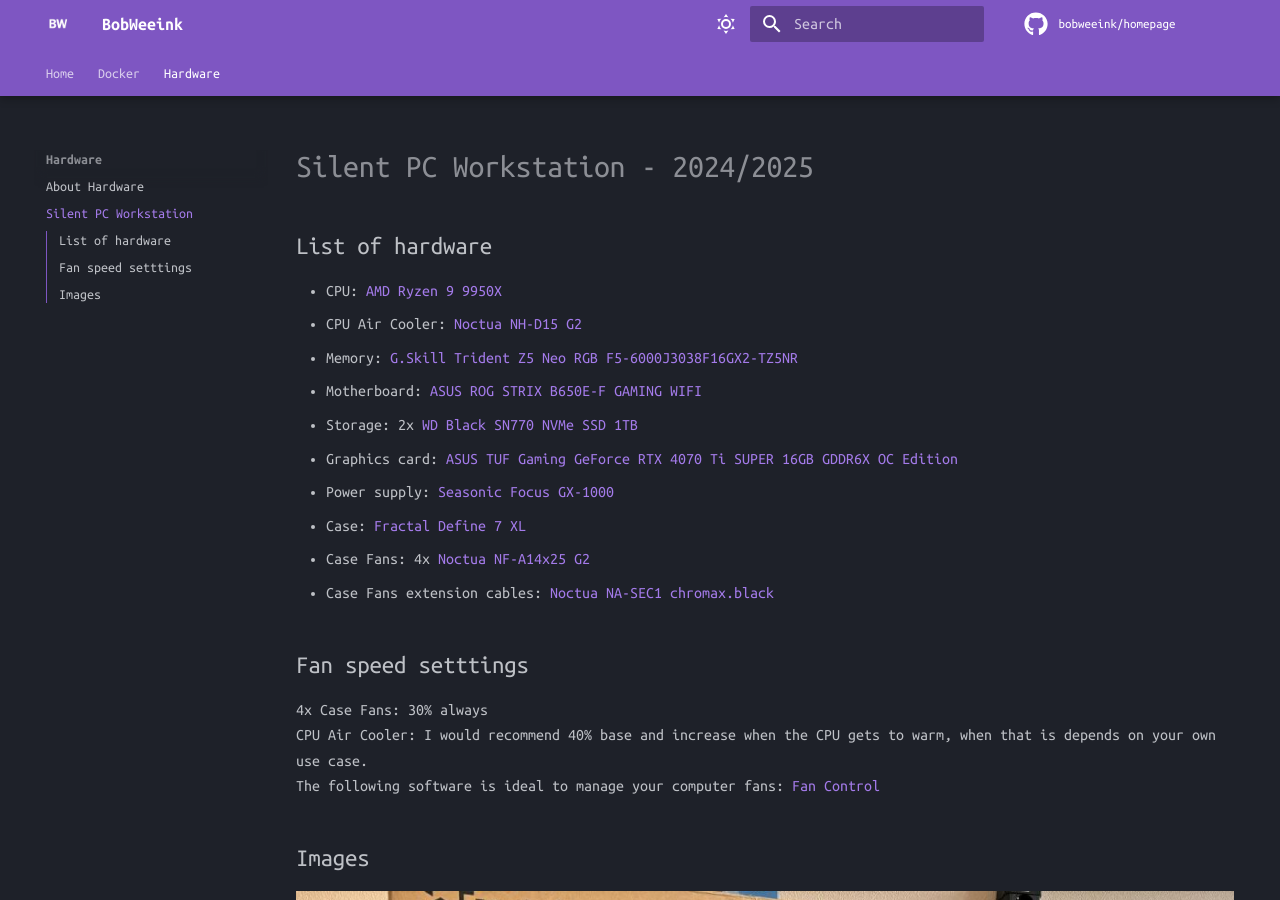
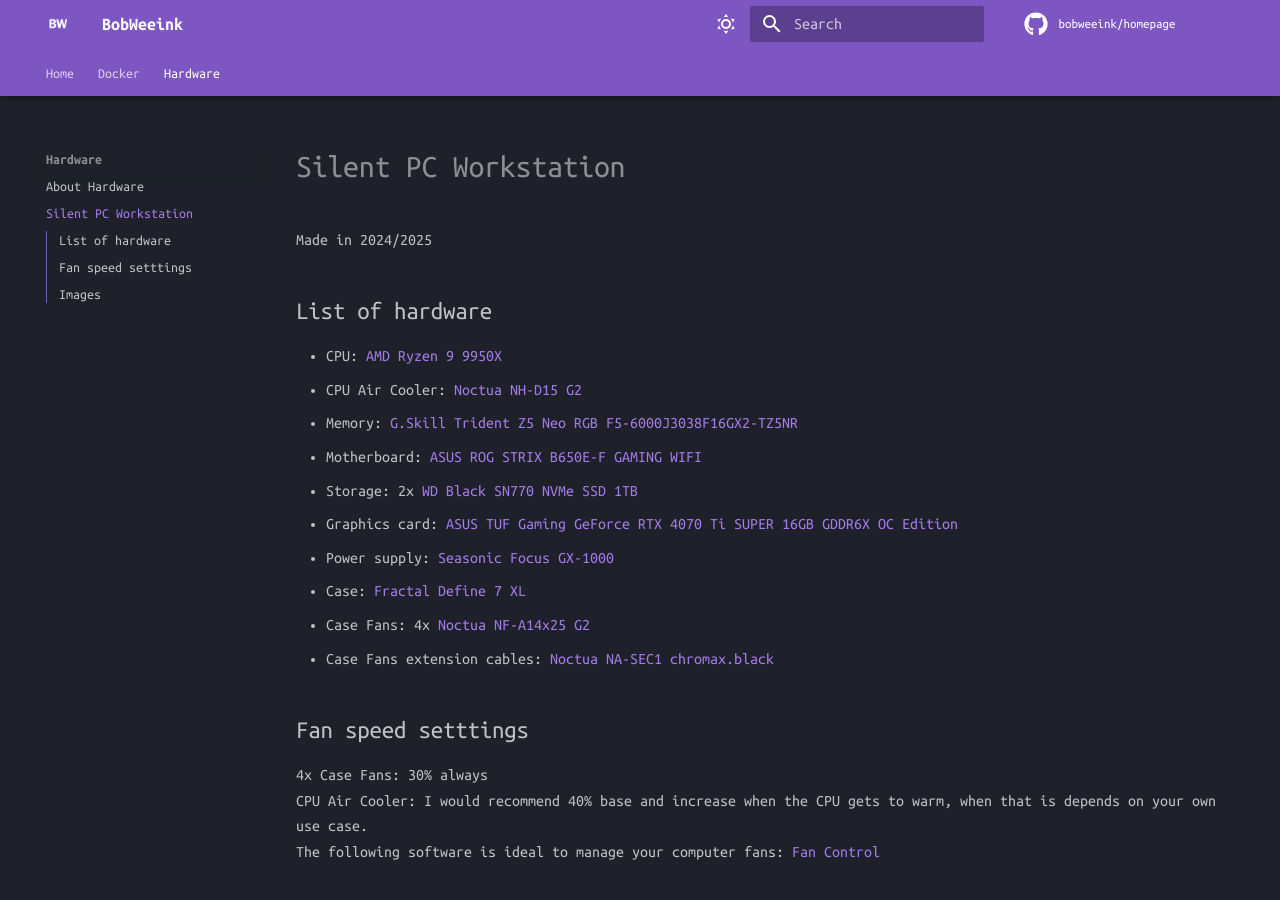
Before and after one commit to bobweeink/homepage, an MkDocs documentation site: the page built from docs/hardware/silent-pc-workstation.md, in a window 1280 px wide and 900 px high. Built offline with MkDocs 1.6.1 and Material for MkDocs 9.7.7, drawn with Linux system fonts in a browser that asks for light colours; comment, search, counter and statistics services are not loaded.

Commit message:
change in silent pc

```diff
--- a/docs/hardware/silent-pc-workstation.md
+++ b/docs/hardware/silent-pc-workstation.md
@@ -1,4 +1,6 @@
-# Silent PC Workstation - 2024/2025
+# Silent PC Workstation
+
+Made in 2024/2025
 
 ## List of hardware
 
```
